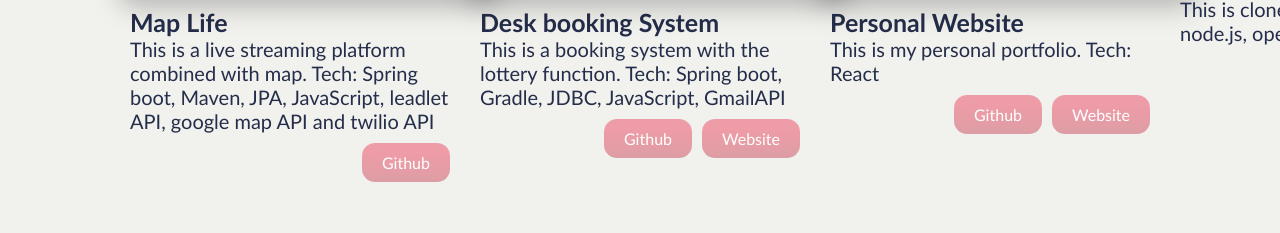
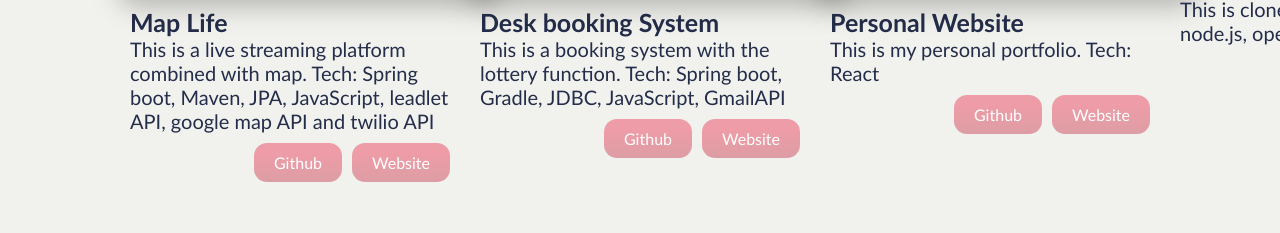
Before and after one commit to chansukman/personal-website-React, a React (Create React App) app: page / in a window 1280 px wide. Shown: the part 2901-3134 px from the top of the page. Built offline with nearby package versions, Linux system fonts and the light colour scheme.

Commit message:
update project url

```diff
--- a/src/components/Portfolio/Portfolio.jsx
+++ b/src/components/Portfolio/Portfolio.jsx
@@ -36,6 +36,7 @@ const Portfolio = () => {
           detail={"This is a live streaming platform combined with map. Tech: Spring boot, Maven, JPA, JavaScript, leadlet API, google map API and twilio API"}
           darkMode={darkMode}
           gitUrl={"https://github.com/chansukman/Maplife"}
+          proUrl={"http://maplife.shuwenchen.cf"}
           />
         </SwiperSlide>
         <SwiperSlide>
@@ -46,7 +47,7 @@ const Portfolio = () => {
           detail={"This is a booking system with the lottery function. Tech: Spring boot, Gradle, JDBC, JavaScript, GmailAPI"}
           darkMode={darkMode}
           gitUrl={"https://github.com/chansukman/office-desk-booking-system"}
-          proUrl={"http://bookingsystem.shuwenchen.cf/login"}
+          proUrl={"http://bookingsystem.shuwenchen.cf"}
           />
         </SwiperSlide>
         <SwiperSlide>
```
Also changed, not shown: 7 other files (tests, documents, lock files or other folders).
